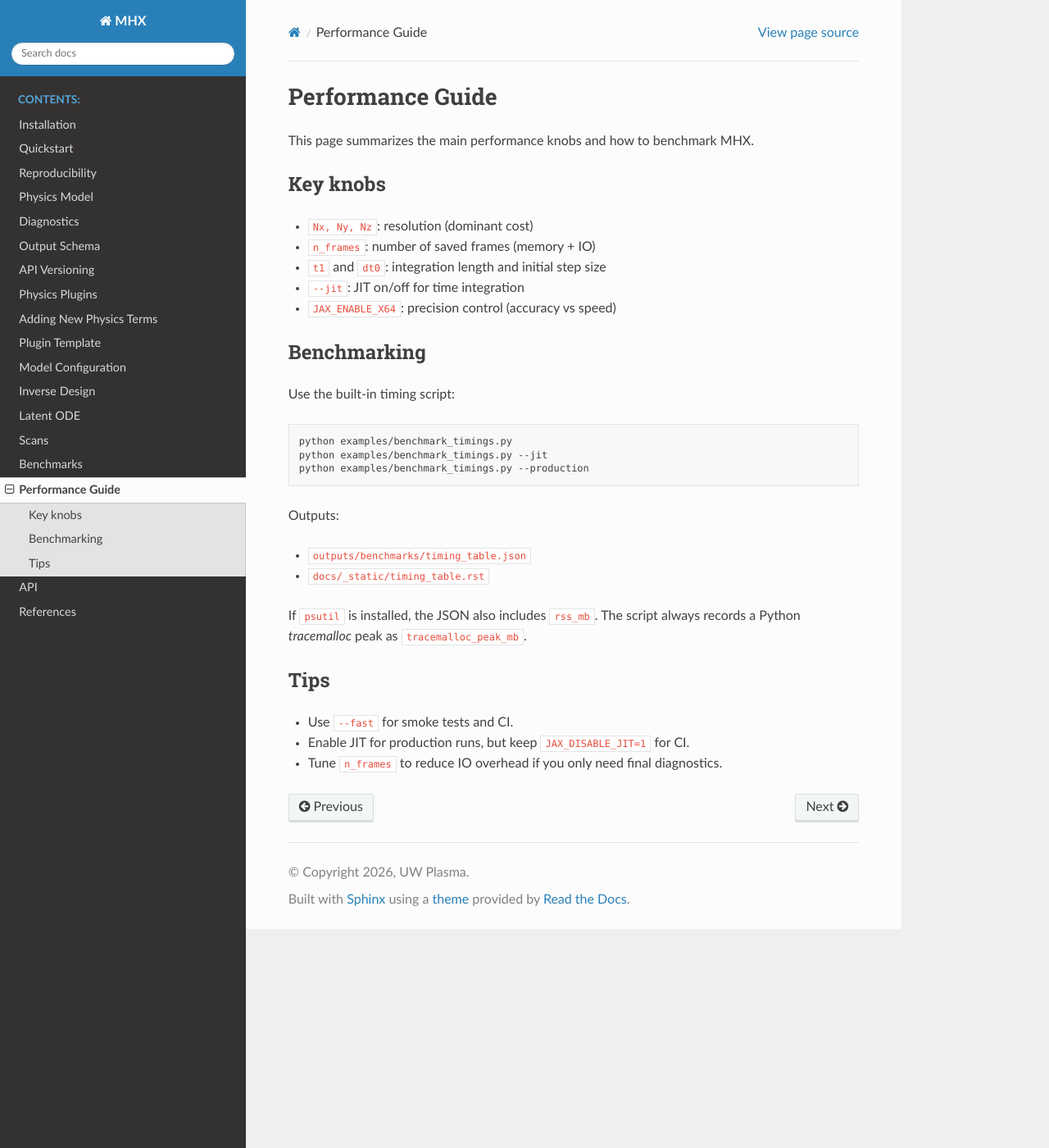
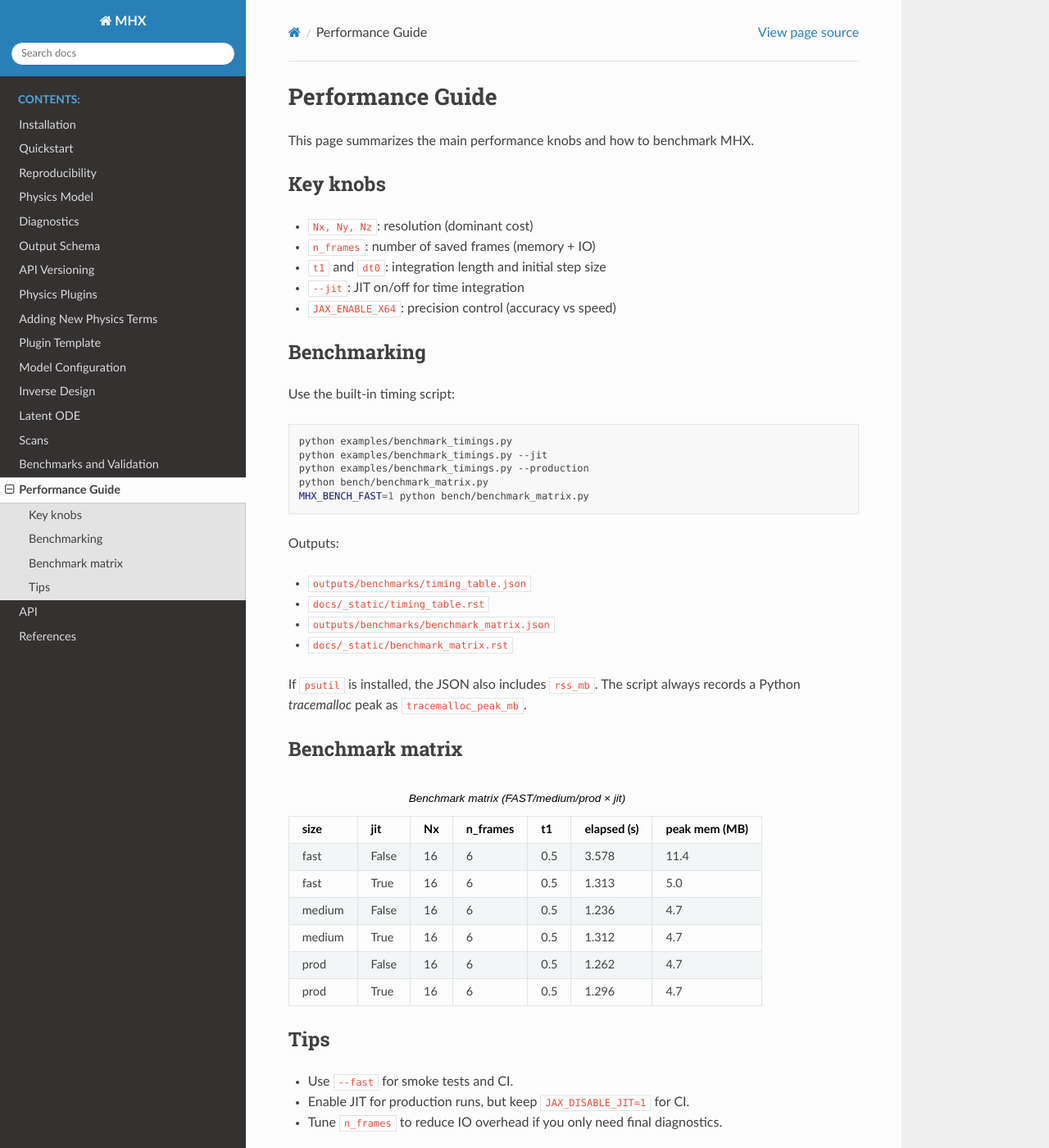
Before and after one commit to uwplasma/MHX, a Sphinx documentation site: the page built from docs/performance.rst, in a window 1280 px wide and 1400 px high. Shown: the whole window at 82% size. Built offline with Sphinx 7.4.7 and the Read the Docs theme 3.1.0, drawn with Linux system fonts in a browser that asks for light colours.

Commit message:
Add benchmark matrix and validation tests

```diff
--- /dev/null
+++ b/docs/_static/benchmark_matrix.rst
@@ -0,0 +1,52 @@
+.. list-table:: Benchmark matrix (FAST/medium/prod × jit)
+   :header-rows: 1
+
+   * - size
+     - jit
+     - Nx
+     - n_frames
+     - t1
+     - elapsed (s)
+     - peak mem (MB)
+   * - fast
+     - False
+     - 16
+     - 6
+     - 0.5
+     - 3.578
+     - 11.4
+   * - fast
+     - True
+     - 16
+     - 6
+     - 0.5
+     - 1.313
+     - 5.0
+   * - medium
+     - False
+     - 16
+     - 6
+     - 0.5
+     - 1.236
+     - 4.7
+   * - medium
+     - True
+     - 16
+     - 6
+     - 0.5
+     - 1.312
+     - 4.7
+   * - prod
+     - False
+     - 16
+     - 6
+     - 0.5
+     - 1.262
+     - 4.7
+   * - prod
+     - True
+     - 16
+     - 6
+     - 0.5
+     - 1.296
+     - 4.7
--- a/docs/performance.rst
+++ b/docs/performance.rst
@@ -22,14 +22,23 @@ Use the built-in timing script:
    python examples/benchmark_timings.py
    python examples/benchmark_timings.py --jit
    python examples/benchmark_timings.py --production
+   python bench/benchmark_matrix.py
+   MHX_BENCH_FAST=1 python bench/benchmark_matrix.py
 
 Outputs:
 
 - ``outputs/benchmarks/timing_table.json``
 - ``docs/_static/timing_table.rst``
+- ``outputs/benchmarks/benchmark_matrix.json``
+- ``docs/_static/benchmark_matrix.rst``
 
 If ``psutil`` is installed, the JSON also includes ``rss_mb``. The script
 always records a Python `tracemalloc` peak as ``tracemalloc_peak_mb``.
+
+Benchmark matrix
+----------------
+
+.. include:: _static/benchmark_matrix.rst
 
 Tips
 ----
```
Also changed, not shown: docs/benchmarks.rst (+23 -29 lines), bench/README.md, 3 other files.
